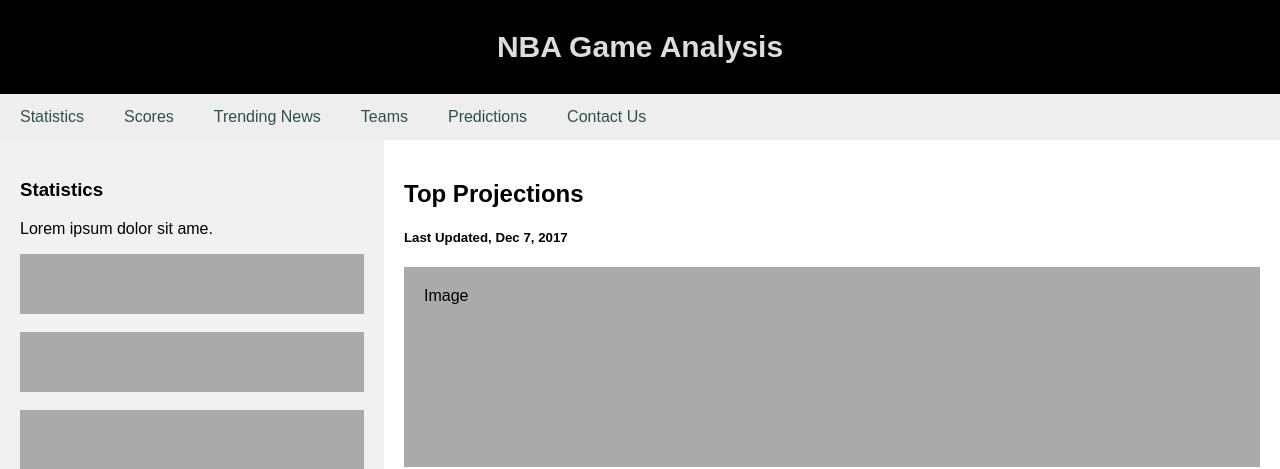
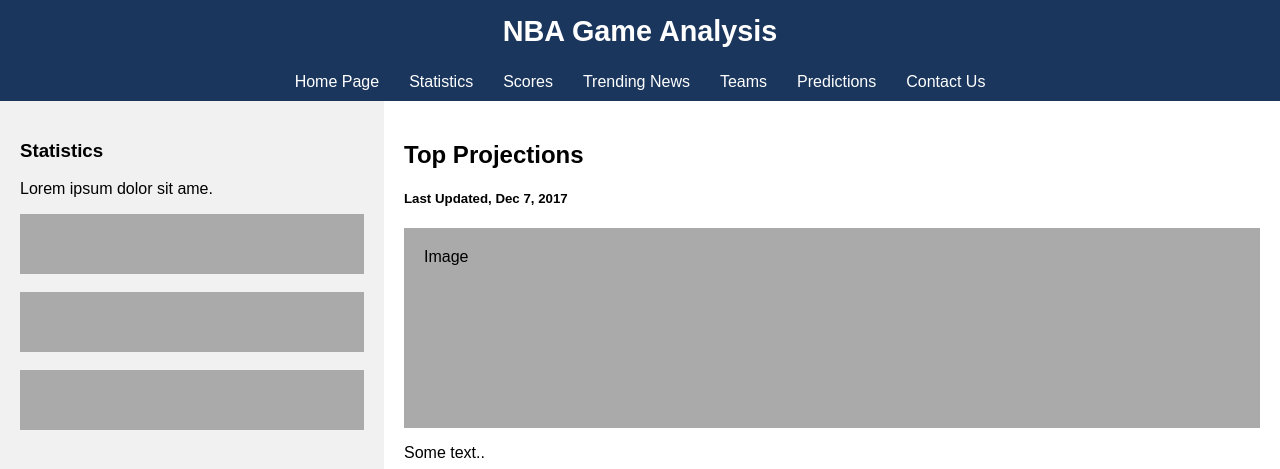
Before and after one commit to BillingtonDev/NBAPredictionsWebsite, a Node project: template frontend/views/homepage.ejs in a window 1280 px wide. Shown: the top 469 px of the page. Run offline with Node 20 templates, Linux system fonts and the light colour scheme; the template is opened without the code that fills it, so the values that code supplies are empty.

Commit message:
Homepage adjustments

```diff
--- a/frontend/public/styles.css
+++ b/frontend/public/styles.css
@@ -8,6 +8,9 @@
   font-family: Arial, Helvetica, sans-serif;
   margin: 0;
 }
+
+
+
 
 .loginbutton {
   display: inline-block;
@@ -32,44 +35,61 @@
 
 
 /* Header/logo Title */
-.header {
-  padding: 10px;
+
+
+header {
+  background: #1a365d;
+  color: white;
+  padding: 0;
+  position: relative;
   text-align: center;
-  background: #000000;
-  color: #ddd;
 }
 
-/* Increase the font size of the heading */
-.header h1 {
-  font-size: 30px;
+header h1 {
+  margin: 0;
+  padding: 15px 20px;
+  font-size: 1.8rem;
 }
 
-/* Style the top navigation bar */
-.navbar {
-  overflow: hidden;
-  background-color: #eee;
+
+nav {
+  background-color: #1a365d;
+  width: 100%;
+  display: flex;
+  justify-content: center;
 }
 
-/* Style the navigation bar links */
-.navbar a {
-  float: left;
-  display: block;
-  color:darkslategray;
-  text-align: center;
-  padding: 14px 20px;
-  text-decoration: none;
+nav ul {
+  display: flex;
+  list-style: none;
+  padding: 0;
+  margin: 0;
+  justify-content: center;
 }
 
-/* Right-aligned link */
-.navbar a.right {
-  float: right;
+nav li {
+  padding: 0;
 }
 
-/* Change color on hover */
-.navbar a:hover {
-  background-color: #ddd;
-  color: black;
+
+nav a {
+  color: white;
+  text-decoration: none;
+  padding: 10px 15px;
+  display: block;
+  transition: background-color 0.3s;
+  background-color: transparent;
 }
+
+
+nav a:hover {
+  background-color: rgba(255, 255, 255, 0.2);
+}
+
+nav a.active:hover {
+  background-color: rgba(255, 255, 255, 0.2);
+}
+
 
 /* Column container */
 .row {
--- a/frontend/views/contactus.ejs
+++ b/frontend/views/contactus.ejs
@@ -8,7 +8,7 @@
   </head>
   <body>
     <header>
-      <h1 class="header-title">NBA Scores</h1>
+      <h1 class="header-title">Contact Us</h1>
       <nav>
           <ul>
               <li><a href="/">Home Page</a></li>
--- a/frontend/views/homepage.ejs
+++ b/frontend/views/homepage.ejs
@@ -8,18 +8,20 @@
 </head>
 <body>
 
-<div class="header">
-  <h1>NBA Game Analysis</h1>
-</div>
-
-<div class="navbar">
-    <a href="/statistics">Statistics</a>
-    <a href="/scores">Scores</a>
-    <a href="/trending">Trending News</a>
-    <a href="/teams">Teams</a>
-    <a href="/predictions"> Predictions </a>
-    <a href="/contactus">Contact Us</a>
-</div>
+  <header>
+    <h1 class="header-title">NBA Game Analysis</h1>
+    <nav>
+        <ul>
+            <li><a href="/">Home Page</a></li>
+            <li><a href="/statistics">Statistics</a></li>
+            <li><a href="/scores" class="active">Scores</a></li>
+            <li><a href="/trending">Trending News</a></li>
+            <li><a href="/teams">Teams</a></li>
+            <li><a href="/predictions">Predictions</a></li>
+            <li><a href="/contactus">Contact Us</a></li>
+        </ul>
+    </nav>
+</header>
 
 <div class="row">
   <div class="side">
```
